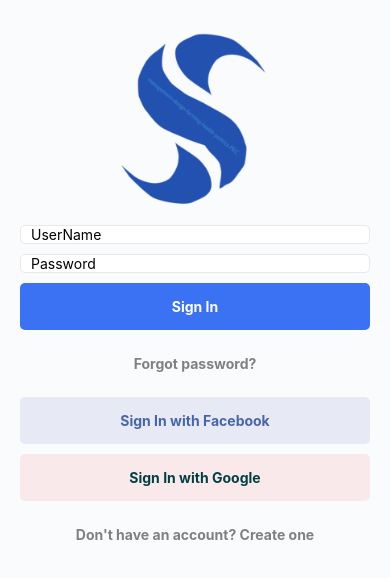
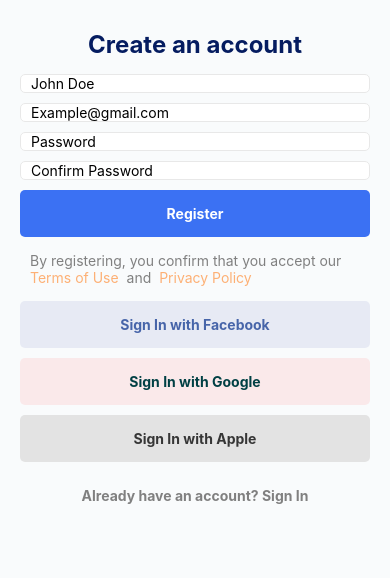
Before and after one commit to mrsuber/react-native-project-01, a React Native app in the folder ResturantApp/: screen / in a window 390 px wide. Shown: the top 578 px of the page. Built offline with nearby package versions, Linux system fonts and the light colour scheme.

Commit message:
the registration screen done

```diff
--- a/ResturantApp/App.js
+++ b/ResturantApp/App.js
@@ -1,12 +1,12 @@
 import React from 'react';
 import {SafeAreaView, StyleSheet, Text, useColorScheme} from 'react-native';
 
-import {SignInScreen} from './src/screens'
+import {SignInScreen,SignUpScreen} from './src/screens'
 
 const App = () => {
   return (
     <SafeAreaView style={styles.root}>
-      <SignInScreen/>
+      <SignUpScreen/>
     </SafeAreaView>
   );
 };
--- a/ResturantApp/src/components/index.js
+++ b/ResturantApp/src/components/index.js
@@ -1,2 +1,3 @@
 export {default as CustomInput} from './CustomInput/CustomInput'
 export {default as CustomButton} from './CustomButton/CustomButton'
+export {default as SocialSignInButton} from './socialSignInButtons/SocialSignInButton'
--- /dev/null
+++ b/ResturantApp/src/components/socialSignInButtons/SocialSignInButton.js
@@ -0,0 +1,44 @@
+import React from 'react'
+import {CustomButton} from '../../components'
+// import {View} from 'react-native'
+const SocialSignInButton = () => {
+  const onSignInFacebook = () => {
+    console.warn('sign in with facebook');
+  }
+
+  const onSignInGoogle = () => {
+    console.warn('Sign in with google');
+  }
+
+  const onSignInApple = () => {
+    console.warn('Sign in with Apple');
+  }
+
+
+  return (
+    <>
+    <CustomButton
+      text="Sign In with Facebook"
+      onPress={onSignInFacebook}
+      bgColor="#e7eaf4"
+      fgColor="#4765a9"
+    />
+    <CustomButton
+      text="Sign In with Google"
+      onPress={onSignInGoogle}
+      bgColor="#fae9ea"
+      fgColor="#004044"
+    />
+
+    <CustomButton
+      text="Sign In with Apple"
+      onPress={onSignInApple}
+      bgColor="#e3e3e3"
+      fgColor="#363636"
+    />
+
+    </>
+  )
+}
+
+export default SocialSignInButton
--- a/ResturantApp/src/screens/SignInScreen/SignInScreen.js
+++ b/ResturantApp/src/screens/SignInScreen/SignInScreen.js
@@ -8,7 +8,7 @@ import {
   ScrollView,
 } from 'react-native';
 import Logo from '../../../assets/images/suber_logo1.png'
-import {CustomInput, CustomButton} from '../../components'
+import {CustomInput, CustomButton, SocialSignInButton} from '../../components'
 
 const SignInScreen = () => {
   const {height} = useWindowDimensions()
@@ -23,13 +23,6 @@ const SignInScreen = () => {
     console.warn('Forgot password');
   }
 
-  const onSignInFacebook = () => {
-    console.warn('sign in with facebook');
-  }
-
-  const onSignInGoogle = () => {
-    console.warn('Sign in with google');
-  }
 
 
   const onSignUpPress = () => {
@@ -67,18 +60,7 @@ const SignInScreen = () => {
           type="TERTIARY"
         />
 
-        <CustomButton
-          text="Sign In with Facebook"
-          onPress={onSignInFacebook}
-          bgColor="#e7eaf4"
-          fgColor="#4765a9"
-        />
-        <CustomButton
-          text="Sign In with Google"
-          onPress={onSignInGoogle}
-          bgColor="#fae9ea"
-          fgColor="#004044"
-        />
+        <SocialSignInButton />
 
         <CustomButton
           text="Don't have an account? Create one"
--- /dev/null
+++ b/ResturantApp/src/screens/SignUpScreen/SignUpScreen.js
@@ -0,0 +1,101 @@
+import React, {useState} from 'react'
+import {
+  View,
+  Text,
+
+  StyleSheet,
+
+  ScrollView,
+} from 'react-native';
+import {CustomInput, CustomButton,SocialSignInButton} from '../../components'
+
+const SignUpScreen = () => {
+  const [username,setUsername] = useState('')
+  const [email, setEmail] = useState('')
+  const [password, setPassword] = useState('')
+  const [cf_password, setCf_Password] = useState('')
+
+  const onRegisterPressed = () => {
+    console.warn('Register');
+  }
+
+
+
+
+  const onSignInPress = () => {
+    console.warn('Sign in');
+  }
+
+  const onTermsOfUsePressed = () => {
+    console.warn('Terms of use');
+  }
+
+  const   onPrivacyPolicyPress = () => {
+    console.warn('Privacy Policy');
+  }
+
+
+  return (
+    <ScrollView showsVerticalScrollIndicator={false}>
+      <View style={styles.root}>
+        <Text style={styles.title}>Create an account</Text>
+        <CustomInput
+          value={username}
+          setValue={setUsername}
+          placeholder="John Doe"
+        />
+        <CustomInput
+          value={email}
+          setValue={setEmail}
+          placeholder="Example@gmail.com"
+        />
+        <CustomInput
+          value={password}
+          setValue={setPassword}
+          placeholder="Password"
+          secureTextEntry={true}
+        />
+        <CustomInput
+          value={cf_password}
+          setValue={setCf_Password
+          }
+          placeholder="Confirm Password"
+          secureTextEntry={true}
+        />
+        <CustomButton text="Register" onPress={onRegisterPressed} />
+
+        <Text style={styles.text}>By registering, you confirm that you accept our{' '} <Text style={styles.link} onPress={onTermsOfUsePressed}>Terms of Use</Text> {' '}and {' '}<Text style={styles.link} onPress={onPrivacyPolicyPress}>Privacy Policy</Text></Text>
+
+          <SocialSignInButton/>
+
+        <CustomButton
+          text="Already have an account? Sign In"
+          onPress={onSignInPress}
+          type="TERTIARY"
+        />
+      </View>
+    </ScrollView>
+  )
+}
+
+const styles = StyleSheet.create({
+  root:{
+    alignItems: 'center',
+    padding: 20,
+  },
+
+  title:{
+    fontSize:24,
+    fontWeight:'bold',
+    color:'#051c60',
+    margin:10,
+  },
+  text:{
+    color:'gray',
+    margin:10
+  },
+  link:{
+    color:'#fdb075'
+  }
+})
+export default SignUpScreen
--- a/ResturantApp/src/screens/index.js
+++ b/ResturantApp/src/screens/index.js
@@ -1,2 +1,3 @@
 export {default as SignInScreen} from './SignInScreen/SignInScreen'
+export {default as SignUpScreen} from './SignUpScreen/SignUpScreen'
 export {default as LoadingScreen} from './loadingScreen/LoadingScreen'
```
Also changed, not shown: 1 other file (tests, documents, lock files or other folders).
